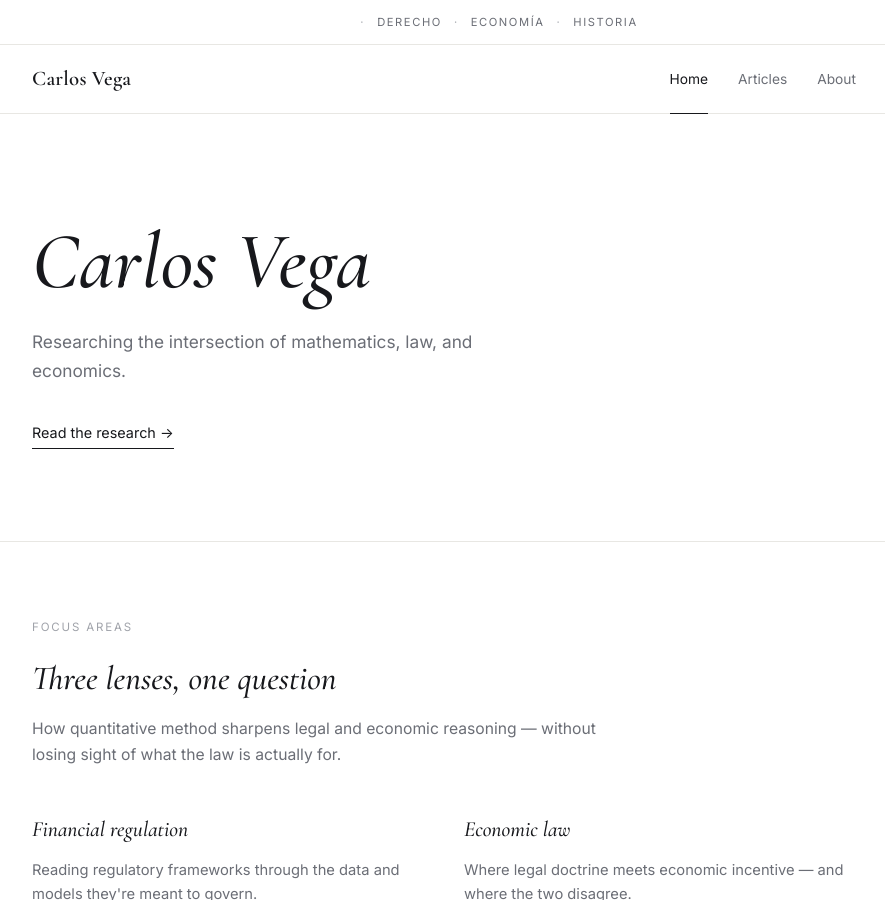
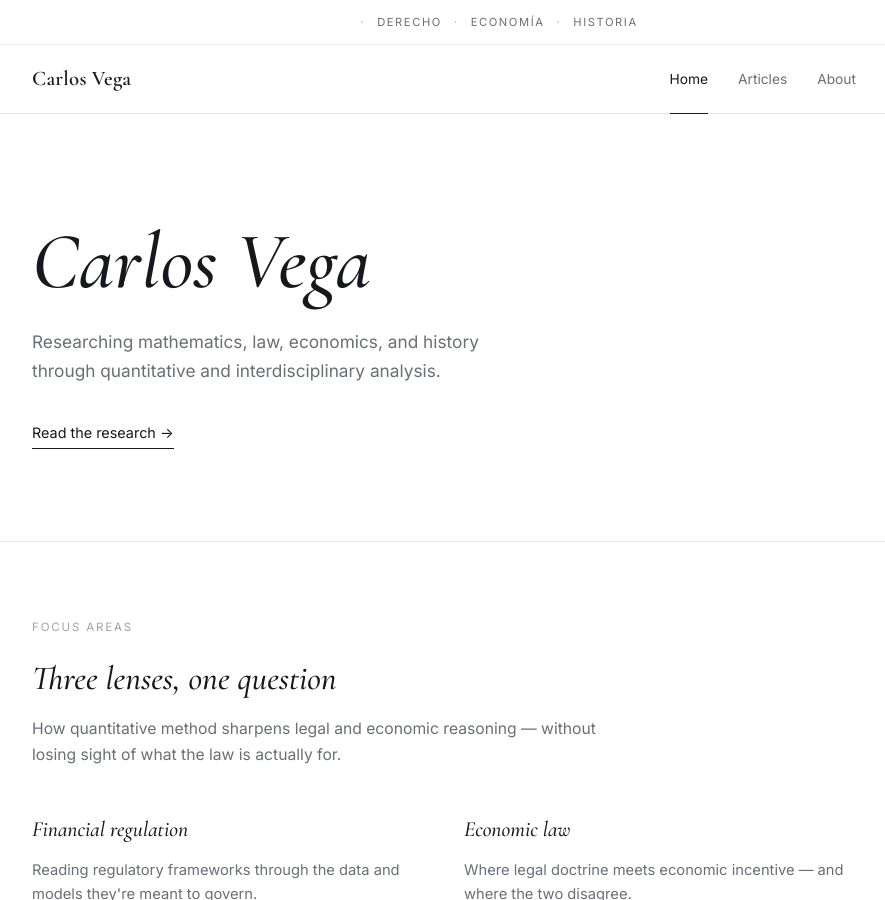
Before and after one commit to carlos-quant/carlos-quant.github.io, a Jekyll site: the page built from index.html, in a window 1280 px wide and 900 px high. Shown: the whole window, without its empty margins (196-1081 px from the left). Built offline with Jekyll 4.4.1, drawn with Linux system fonts in a browser that asks for light colours.

Commit message:
Update index.html

```diff
--- a/index.html
+++ b/index.html
@@ -5,7 +5,7 @@ layout: default
 <section class="hero">
   <div class="wrap">
     <h1>Carlos Vega</h1>
-    <p class="lede">Researching the intersection of mathematics, law, and economics.</p>
+    <p class="lede">Researching mathematics, law, economics, and history through quantitative and interdisciplinary analysis.</p>
     <a class="cta" href="{{ '/articles.html' | relative_url }}">Read the research &rarr;</a>
   </div>
 </section>
```
